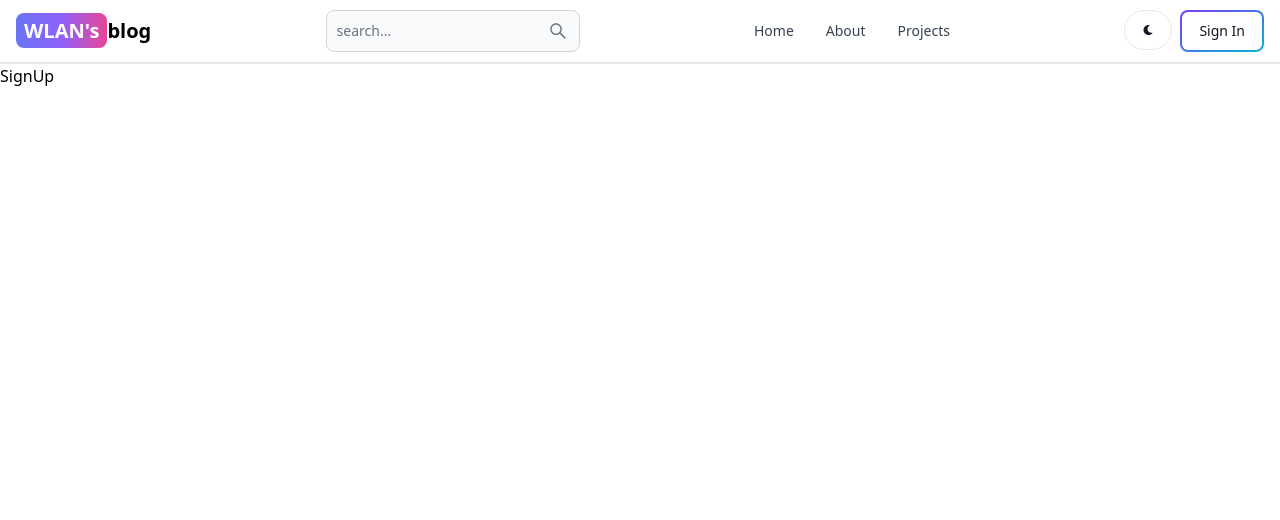
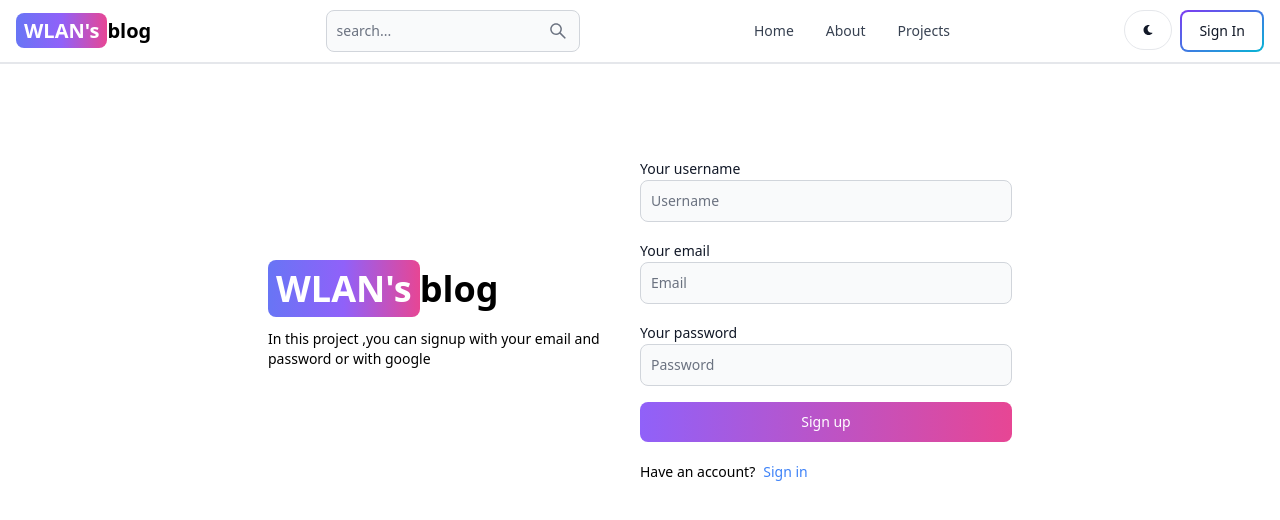
Before and after one commit to nishshanka20/Blog_app, a React (Vite) app in the folder client/: page /sign-up in a window 1280 px wide. Shown: the top 520 px of the page. Built offline with nearby package versions, Linux system fonts and the light colour scheme.

Commit message:
complete signup ui

```diff
--- a/client/src/pages/SignUp.jsx
+++ b/client/src/pages/SignUp.jsx
@@ -1,8 +1,54 @@
-import React from 'react'
+import { Button, Label, TextInput } from 'flowbite-react';
+import React from 'react';
+import { Link } from 'react-router-dom';
 
 function SignUp() {
   return (
-    <div>SignUp</div>
+    <div className='min-h-screen mt-20'>
+      <div className='flex p-3 max-w-3xl mx-auto flex-col md:flex-row md:items-center'>
+        {/*left side */}
+        <div className='flex-1'>
+          <Link to="/" className='font-bold
+           dark:text-white text-4xl'>
+           <span className='px-2 py-1 bg-gradient-to-r from-indigo-500 via-purple-500 to-pink-500 rounded-lg text-white'>WLAN's</span>
+           blog
+          </Link>
+          <p className='text-sm mt-5'>
+            In this project ,you can signup with your email and password
+            or with google
+          </p>
+        </div>
+        {/*right side*/}
+        <div className='flex-1'>
+          <form className='flex flex-col gap-4'>
+           <div >
+            <Label value="Your username"/>
+            <TextInput type="text" placeholder="Username" id="username" />
+           </div>
+           <div>
+            <Label value="Your email"/>
+            <TextInput type="text" placeholder="Email" id="email" />
+           </div>
+           <div>
+            <Label value="Your password"/>
+            <TextInput type="text" placeholder="Password" id="password" />
+           </div>
+           <Button gradientDuoTone='purpleToPink' type='submit'>
+            Sign up
+           </Button>
+          </form>
+          <div  className='flex gap-2 text-sm mt-5'>
+            <span>Have an account?</span>
+            <Link to='/sign-in' className='text-blue-500'>
+              Sign in
+            </Link>
+          </div>
+        </div>
+
+
+      </div>
+
+    </div>
   )
 }
 
```
